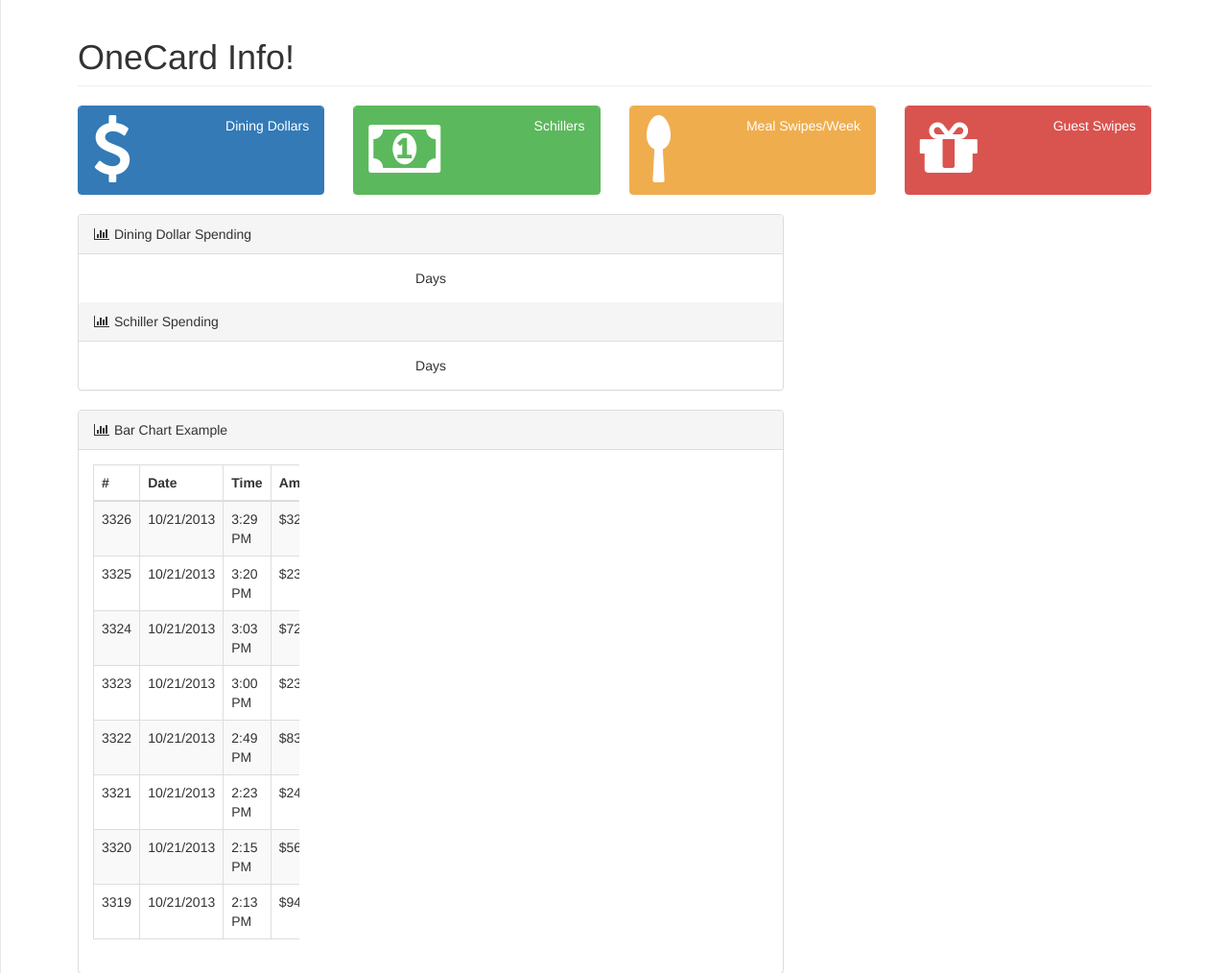
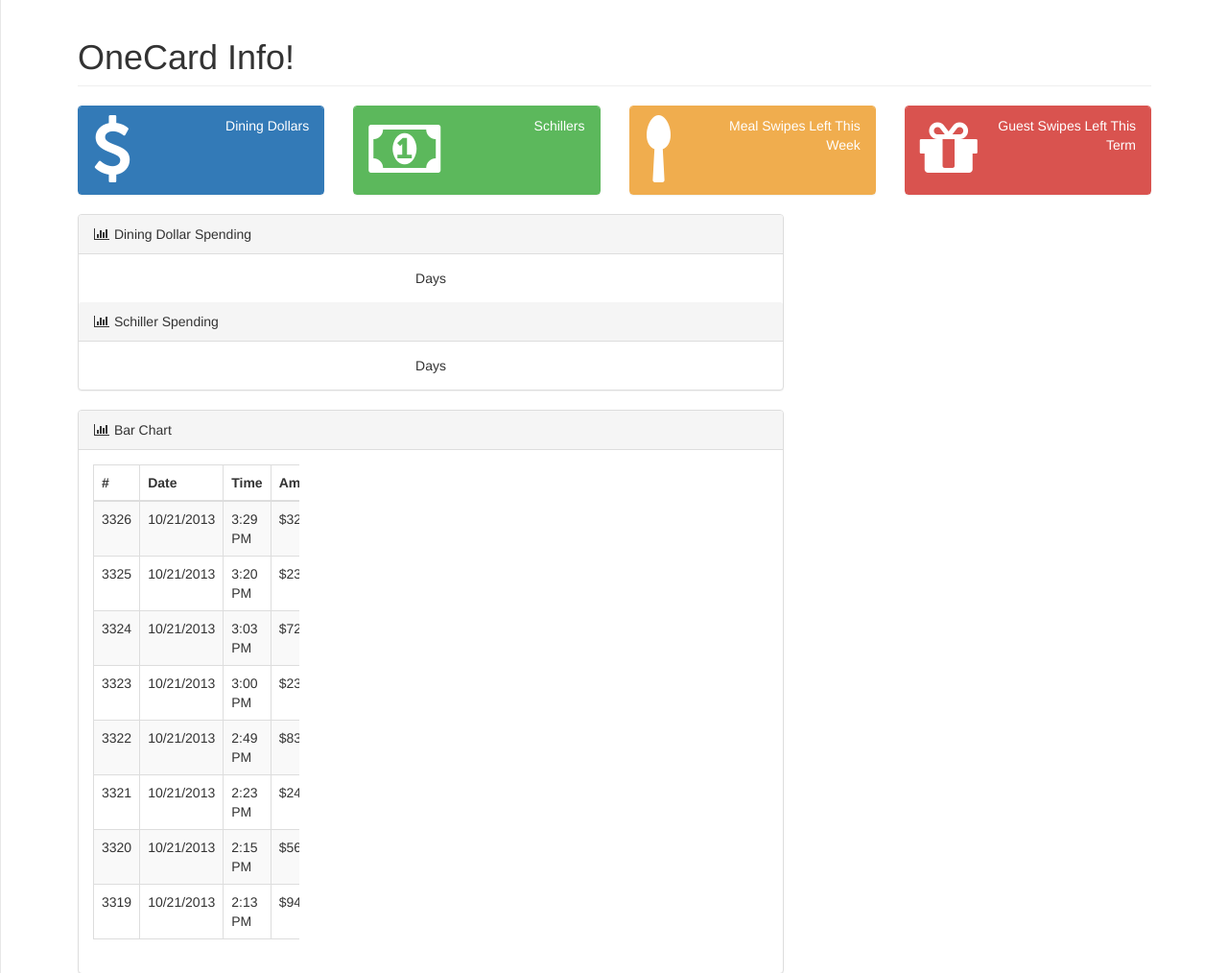
Before and after one commit to simonbilskyrollins/carlcash, a Flask app: template templates/index.html in a window 1280 px wide. Shown: the top 1014 px of the page at 96% size. Run offline with Flask 2, Linux system fonts and the light colour scheme; the template is opened without the code that fills it, so the values that code supplies are empty; some libraries are stand-ins or nearby versions.

Commit message:
Changed wording

```diff
--- a/templates/index.html
+++ b/templates/index.html
@@ -125,7 +125,7 @@
                                 </div>
                                 <div class="col-xs-9 text-right">
                                     <div class="huge">{{ meals }}</div>
-                                    <div>Meal Swipes/Week</div>
+                                    <div>Meal Swipes Left This Week</div>
                                 </div>
                             </div>
                         </div>
@@ -149,7 +149,7 @@
                                 </div>
                                 <div class="col-xs-9 text-right">
                                     <div class="huge">{{ guest }}</div>
-                                    <div>Guest Swipes</div>
+                                    <div>Guest Swipes Left This Term</div>
                                 </div>
                             </div>
                         </div>
@@ -194,7 +194,7 @@
                     <!-- /.panel -->
                     <div class="panel panel-default">
                         <div class="panel-heading">
-                            <i class="fa fa-bar-chart-o fa-fw"></i> Bar Chart Example
+                            <i class="fa fa-bar-chart-o fa-fw"></i> Bar Chart
                         </div>
                         <!-- /.panel-heading -->
                         <div class="panel-body">
```
